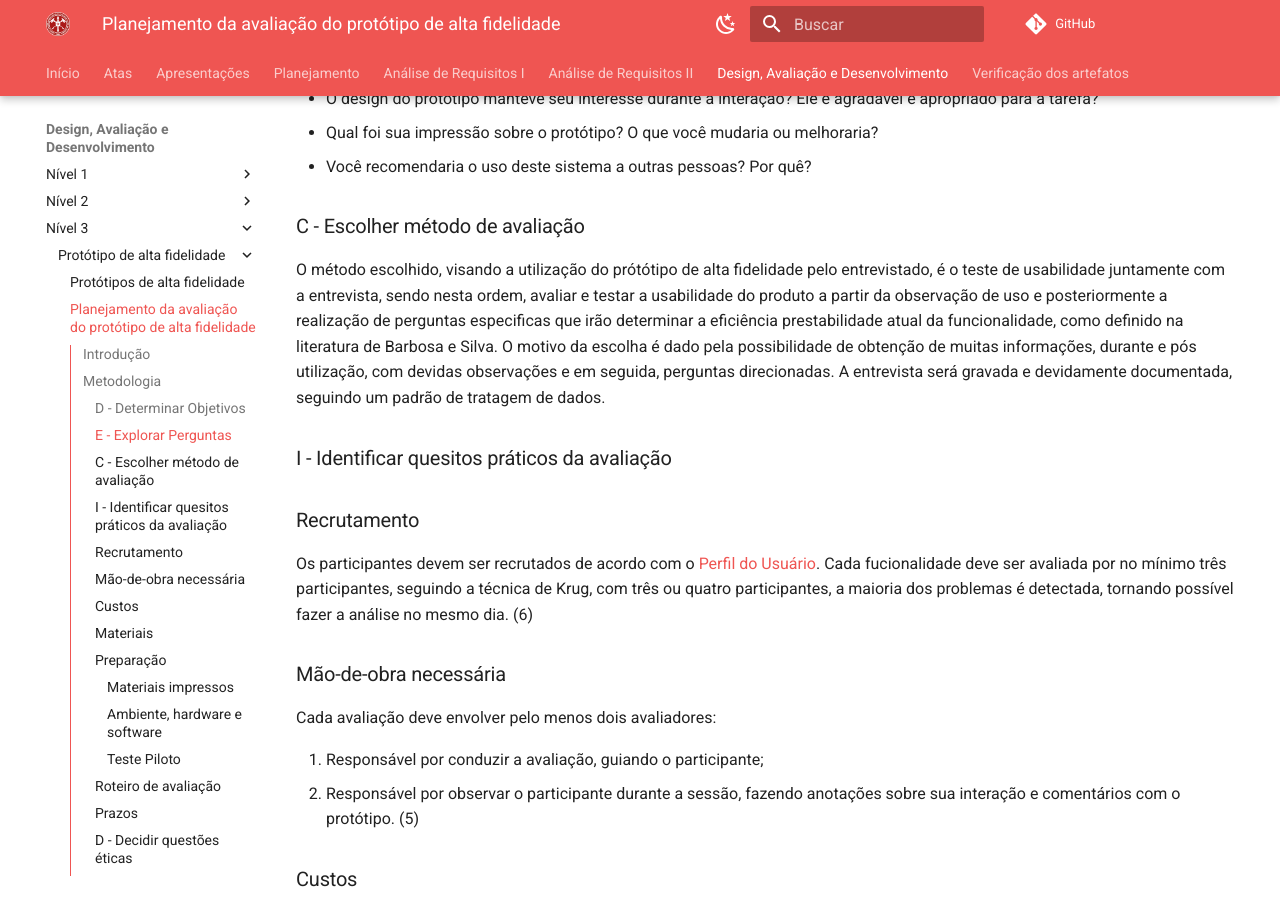
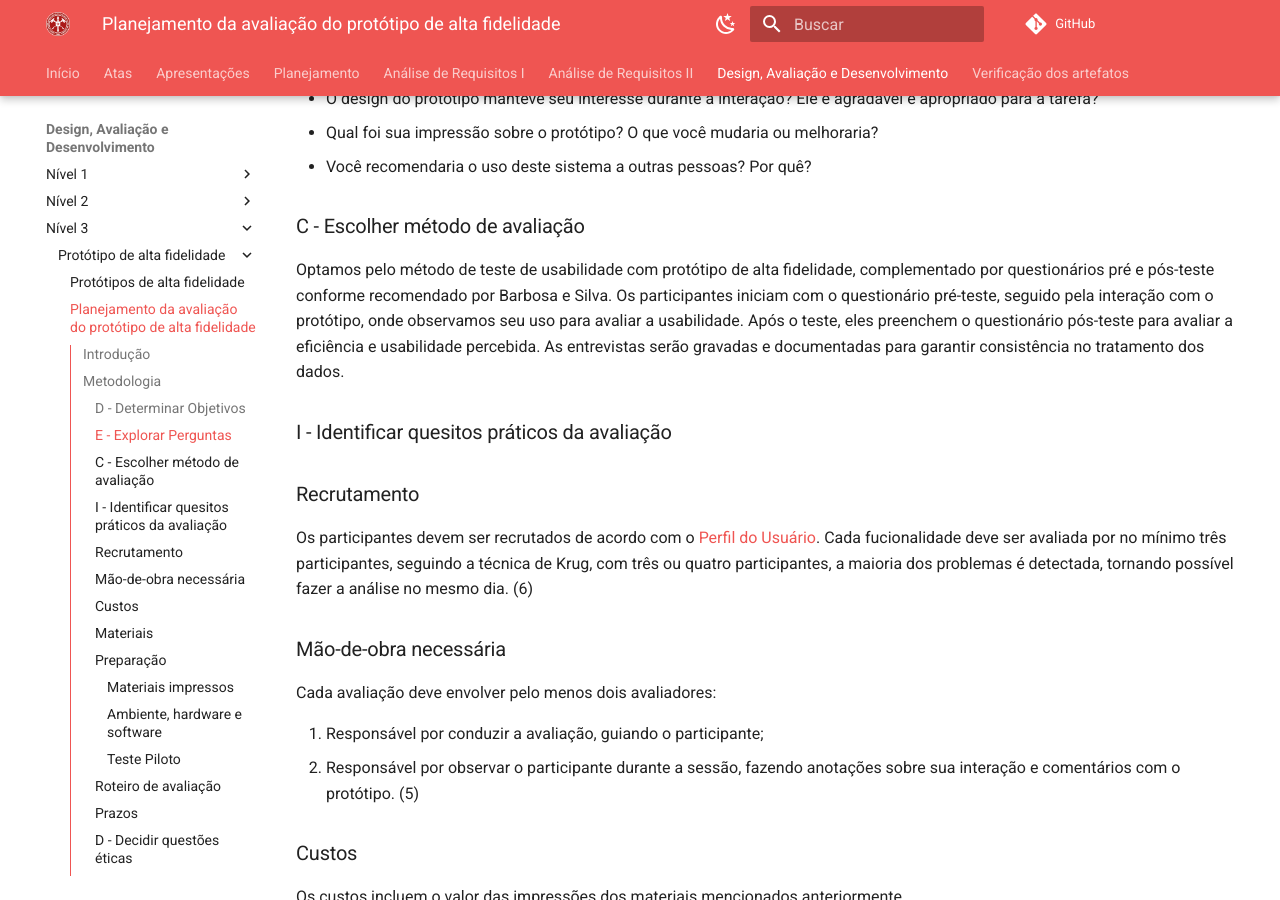
Before and after one commit to Interacao-Humano-Computador/2024.1-CBMERJ, an MkDocs documentation site: the page built from docs/design_avaliacao_desenvolvimento/nivel_3/planejamento_avaliacao_prototipo_alta.md, in a window 1280 px wide and 900 px high, scrolled down 1494 px. Built offline with MkDocs 1.6.1 and Material for MkDocs 9.7.7, drawn with Linux system fonts in a browser that asks for light colours; comment, search, counter and statistics services are not loaded.

Commit message:
Ajuste na metodologia do planejamento

```diff
--- a/docs/design_avaliacao_desenvolvimento/nivel_3/planejamento_avaliacao_prototipo_alta.md
+++ b/docs/design_avaliacao_desenvolvimento/nivel_3/planejamento_avaliacao_prototipo_alta.md
@@ -32,8 +32,7 @@ Diante do objetivo principal da avaliação de coleta de informações relevante
 - Você recomendaria o uso deste sistema a outras pessoas? Por quê?
 
 ### C - Escolher método de avaliação
-O método escolhido, visando a utilização do prótótipo de alta fidelidade pelo entrevistado, é o teste de usabilidade juntamente com a entrevista, sendo nesta ordem, avaliar e testar a usabilidade do produto a partir da observação de uso e posteriormente a realização de perguntas especificas que irão determinar a eficiência prestabilidade atual da funcionalidade, como definido na literatura de Barbosa e Silva.
-O motivo da escolha é dado pela possibilidade de obtenção de muitas informações, durante e pós utilização, com devidas observações e em seguida, perguntas direcionadas. A entrevista será gravada e devidamente documentada, seguindo um padrão de tratagem de dados.
+Optamos pelo método de teste de usabilidade com protótipo de alta fidelidade, complementado por questionários pré e pós-teste conforme recomendado por Barbosa e Silva. Os participantes iniciam com o questionário pré-teste, seguido pela interação com o protótipo, onde observamos seu uso para avaliar a usabilidade. Após o teste, eles preenchem o questionário pós-teste para avaliar a eficiência e usabilidade percebida. As entrevistas serão gravadas e documentadas para garantir consistência no tratamento dos dados.
 
 ### I - Identificar quesitos práticos da avaliação
 
```
